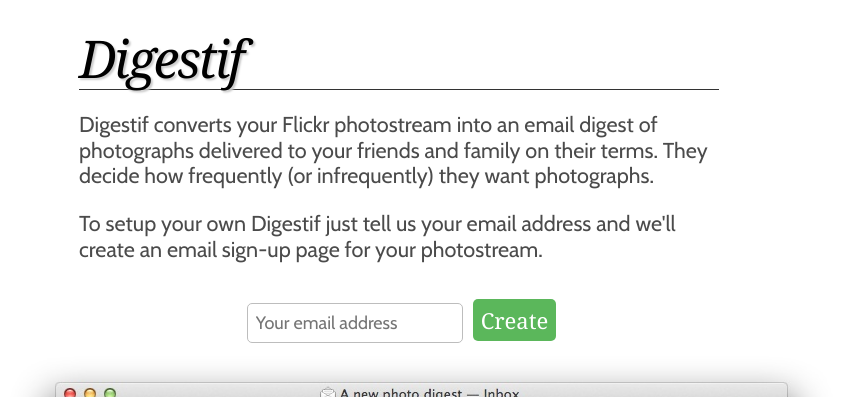
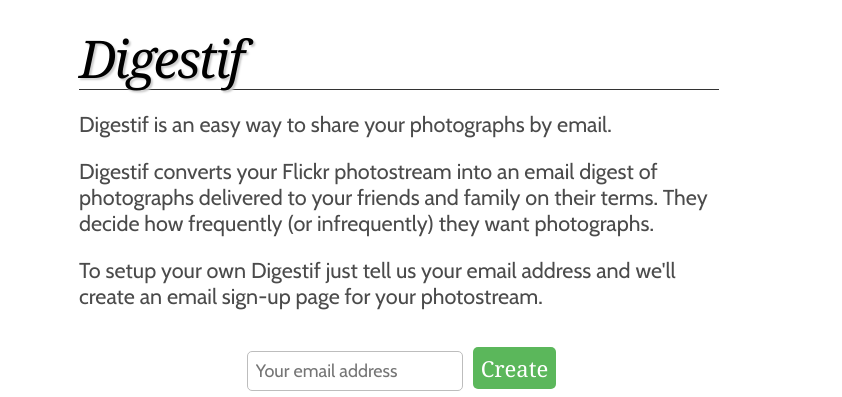
Before and after one commit to jc/digestif, a Flask app: page / in a window 1280 px wide. Shown: the top 397 px of the page, without its empty margins (241-1083 px from the left). Run offline with Flask 2, Linux system fonts and the light colour scheme; parts of the project's set-up code (start-up, migrations or seed data) failed here and were passed over; some libraries are stand-ins or nearby versions; some web fonts are replaced.

Commit message:
Copy updates.

```diff
--- a/digestif/templates/landing.html
+++ b/digestif/templates/landing.html
@@ -4,6 +4,7 @@
 {% block body %}
 <div class="text power">
 
+<p>Digestif is an easy way to share your photographs by email.</p>
 
 <p>Digestif converts your Flickr photostream into an email digest of photographs
 delivered to your friends and family on their terms. They decide how frequently
```
